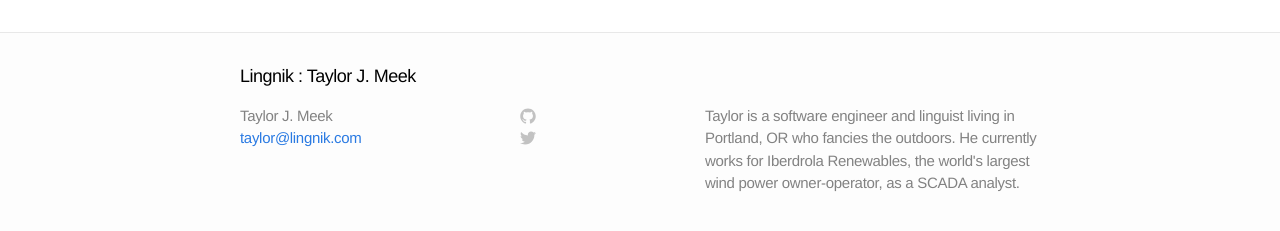
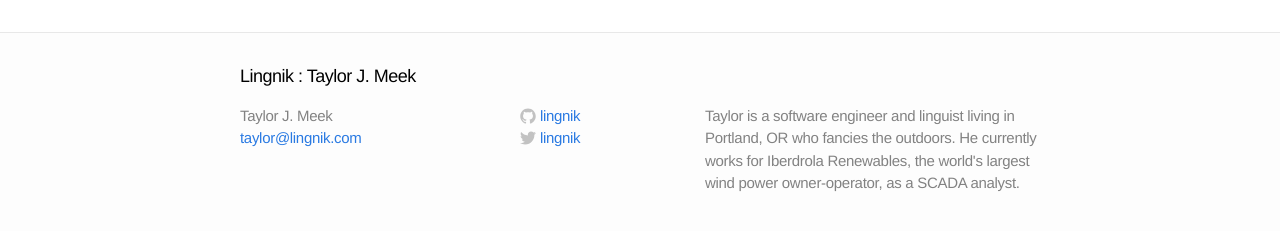
Before and after one commit to Lingnik/lingnik.github.io, a Jekyll site: the page built from index.html, in a window 1280 px wide. Shown: the part 561-792 px from the top of the page. Built offline with Jekyll 4.4.1, drawn with Linux system fonts in a browser that asks for light colours.

Commit message:
username for twitter/github icons

```diff
--- a/_config.yml
+++ b/_config.yml
@@ -5,6 +5,7 @@ email: taylor@lingnik.com
 description: "Taylor is a software engineer and linguist living in Portland, OR who fancies the outdoors. He currently works for Iberdrola Renewables, the world's largest wind power owner-operator, as a SCADA analyst."
 baseurl: ""
 url: "http://lingnik.com"
+username: lingnik
 timezone: America/Los_Angeles
 
 # Build settings
```
